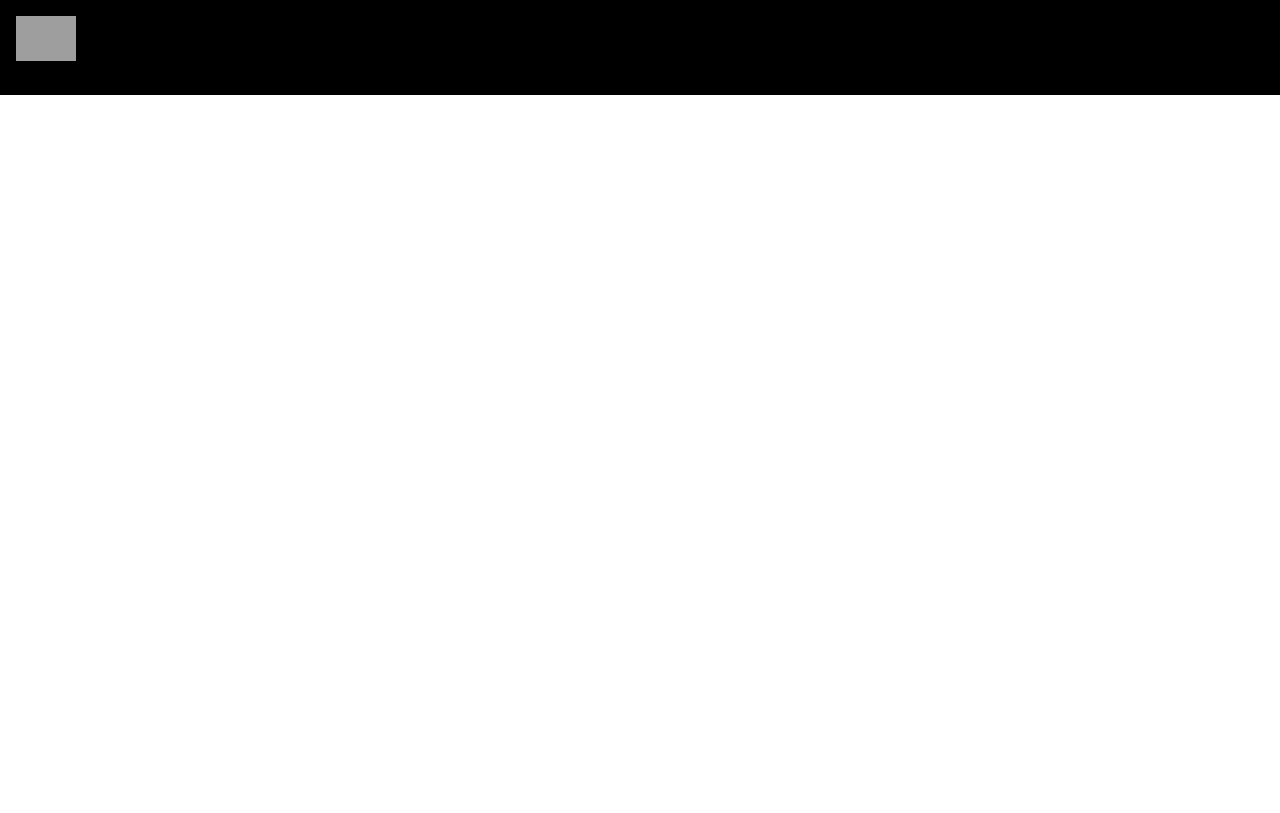
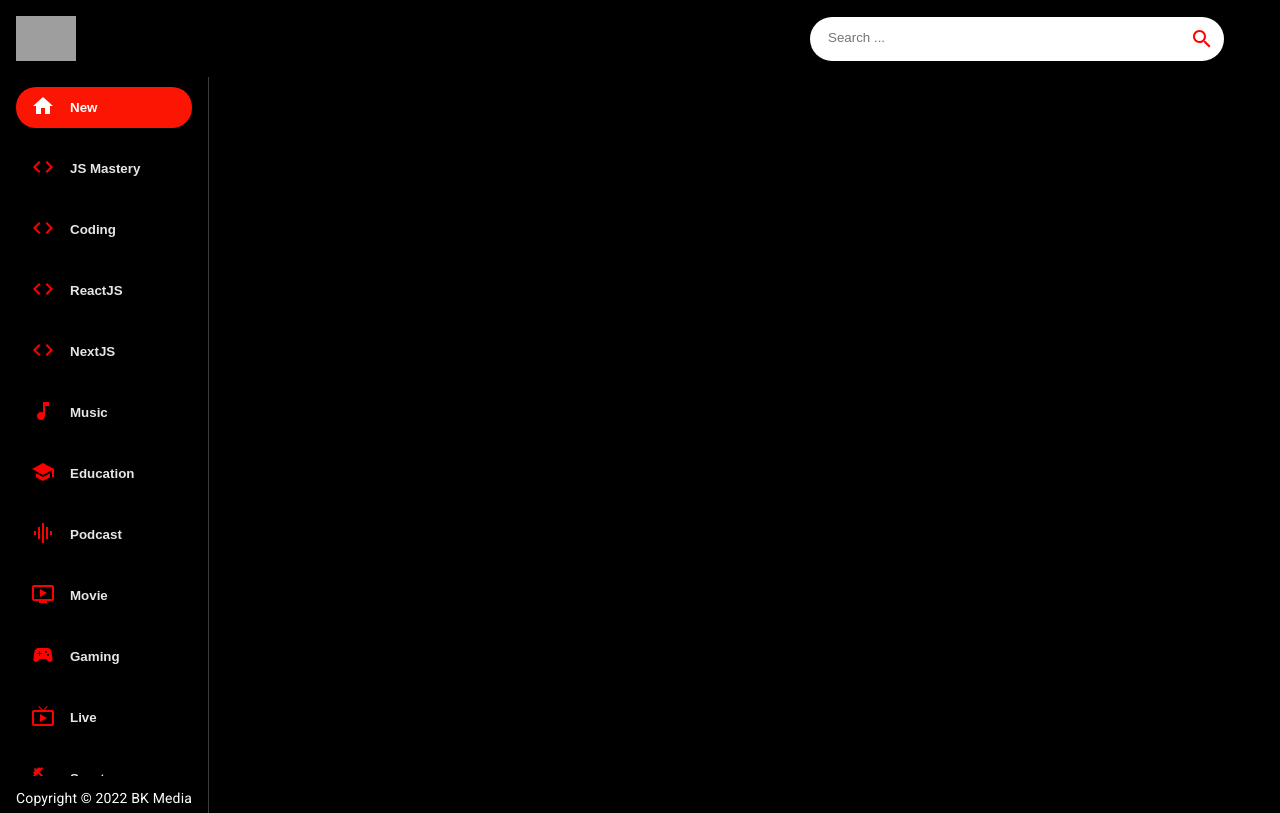
Before and after one commit to bertwinkeller/utube, a React (Create React App) app: page / in a window 1280 px wide. Built offline with nearby package versions, Linux system fonts and the light colour scheme; grey boxes are pictures that could not be loaded.

Commit message:
sidebar done

```diff
--- a/src/components/Feed.jsx
+++ b/src/components/Feed.jsx
@@ -1,10 +1,19 @@
-import React from 'react'
+import { useState, useEffect} from 'react'
+import { Box, Stack, Typography} from '@mui/material'
+import SideBar from './SideBar'
 
 const Feed = () => {
   return (
-    <div>
-      Feed
-    </div>
+
+    <Stack sx={{ flexDirection: { sx: "column", md: "row" } }}>
+      <Box sx={{ height: { sx: "auto", md: "92vh" }, borderRight: "1px solid #3d3d3d", px: { sx: 0, md: 2 } }}>
+
+      <SideBar />
+      <Typography className="copyright" variant="body2" sx={{ mt: 1.5, color: "#fff", }}>
+          Copyright © 2022 BK Media
+        </Typography>
+      </Box>
+    </Stack>
   )
 }
 
--- a/src/components/Navbar.jsx
+++ b/src/components/Navbar.jsx
@@ -2,6 +2,7 @@
 import { Stack } from '@mui/material'
 import { Link } from 'react-router-dom'
 import { logo} from '../utils/constants'
+import SearchBar from './SearchBar'
 
 const Navbar = () => {
   return(
@@ -10,6 +11,7 @@
       <img src={logo} height={45} alt="logo" />
       </Link>
 
+     <SearchBar />
     </Stack>
   )
 }
--- /dev/null
+++ b/src/components/SearchBar.jsx
@@ -0,0 +1,32 @@
+import {React, useState} from "react"
+import { useNavigate} from 'react-router-dom'
+import { Paper, IconButton} from '@mui/material'
+import {Search} from '@mui/icons-material'
+
+const SearchBar = () => {
+  return (
+  <Paper
+  component="form"
+  onSubmit = {() => {}}
+  sx={{
+    borderRadius: 20,
+    border: '1px soid #e3e3e3',
+    pl: 2,
+    boxShadow: 'none',
+    mr: { sm: 5}
+  }}>
+
+  <input
+  className="search-bar"
+  placeholder="Search ..."
+  value=""
+  onChange={() => {}}
+  />
+  <IconButton type="submit" sx={{p: '10px', color: 'red'}}>
+    <Search />
+  </IconButton>
+  </Paper>
+  )
+}
+
+export default SearchBar
--- /dev/null
+++ b/src/components/SideBar.jsx
@@ -0,0 +1,48 @@
+import React from "react"
+import { Stack } from "@mui/material"
+import { categories } from "../utils/constants"
+
+const selectedCategory = "New"
+
+const Sidebar = () => {
+  return (
+    <Stack
+      direction="row"
+      sx={{
+        overflowY: "auto",
+        height: { sx: "auto", md: "95%" },
+        flexDirection: { md: "column" },
+      }}
+    >
+      {categories.map((category) => (
+        <button
+          className="category-btn"
+          //   onClick={() => setSelectedCategory(category.name)}
+          style={{
+            background: category.name === selectedCategory && "#FC1503",
+            color: "white",
+          }}
+          key={category.name}
+        >
+          <span
+            style={{
+              color: category.name === selectedCategory ? "white" : "red",
+              marginRight: "15px",
+            }}
+          >
+            {category.icon}
+          </span>
+          <span
+            style={{
+              opacity: category.name === selectedCategory ? "1" : "0.9",
+            }}
+          >
+            {category.name}
+          </span>
+        </button>
+      ))}
+    </Stack>
+  )
+}
+
+export default Sidebar
--- a/src/components/index.js
+++ b/src/components/index.js
@@ -3,3 +3,5 @@
 export { default as Feed} from './Feed'
 export { default as VideoDetail} from './VideoDetail'
 export { default as SearchFeed} from './SearchFeed'
+export { default as SearchBar} from './SearchBar'
+export { default as SideBar} from './SideBar'
```
